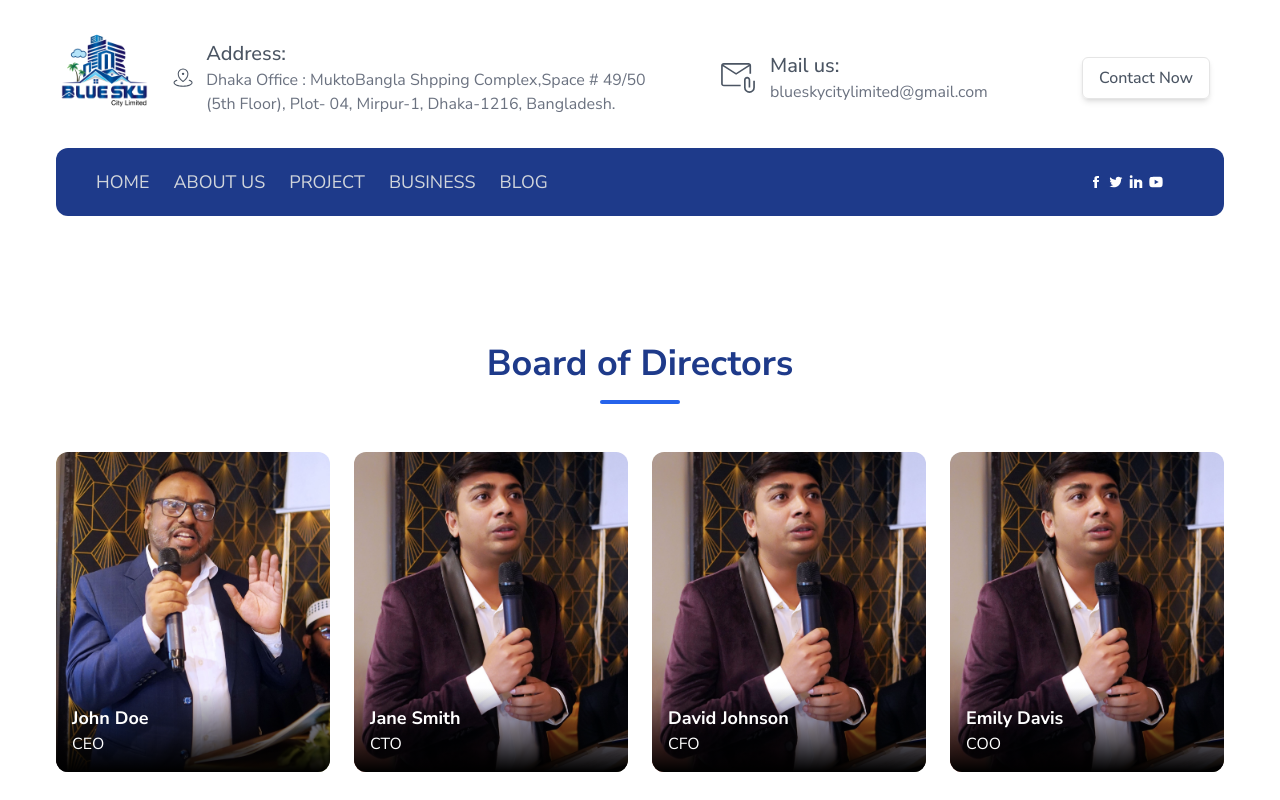
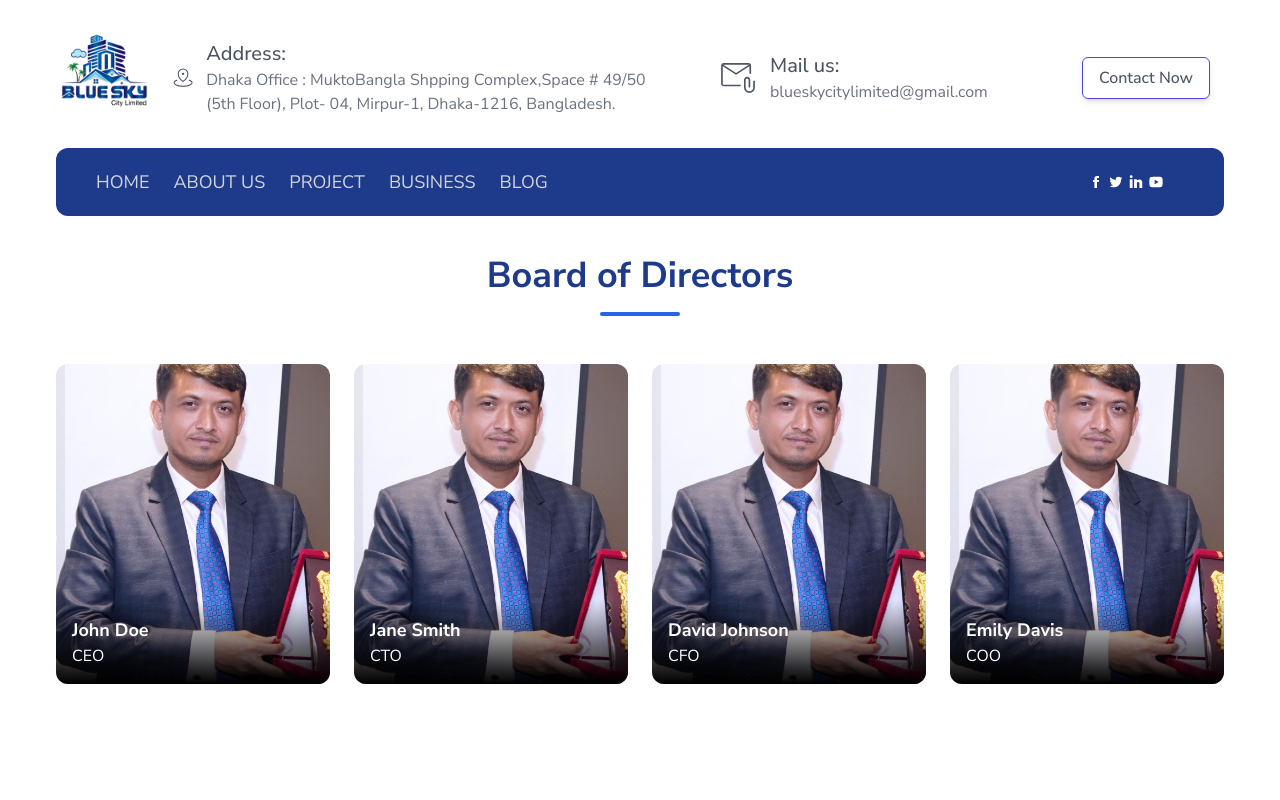
Before and after one commit to sabbir1257/blue_sky_font_end, a Next.js app: page /boardOfDirector in a window 1280 px wide. Shown: the top 800 px of the page. Built offline with nearby package versions, Linux system fonts and the light colour scheme.

Commit message:
change image

```diff
--- a/src/components/pages/teams/ExecutiveTeam.tsx
+++ b/src/components/pages/teams/ExecutiveTeam.tsx
@@ -2,7 +2,6 @@ import Container from '@/components/ui/Container';
 import Image from 'next/image';
 import React from 'react';
 
-// Dynamic data for the Executive Team
 const executiveMembers = [
   {
     name: 'John Doe',
@@ -12,17 +11,17 @@ const executiveMembers = [
   {
     name: 'Jane Smith',
     position: 'CTO',
-    image: '/images/man1.jpg',
+    image: '/images/Managing-directing.jpeg',
   },
   {
     name: 'David Johnson',
     position: 'CFO',
-    image: '/images/man1.jpg',
+    image: '/images/Managing-directing.jpeg',
   },
   {
     name: 'Emily Davis',
     position: 'COO',
-    image: '/images/man1.jpg',
+    image: '/images/Managing-directing.jpeg',
   },
 ];
 
--- a/src/components/pages/teams/ShareHolders.tsx
+++ b/src/components/pages/teams/ShareHolders.tsx
@@ -2,7 +2,6 @@ import Container from '@/components/ui/Container';
 import Image from 'next/image';
 import React from 'react';
 
-// Dynamic data for shareholders
 const shareHolders = [
   {
     name: 'John Doe',
@@ -12,25 +11,25 @@ const shareHolders = [
   {
     name: 'Jane Smith',
     position: 'CTO',
-    image: '/images/man1.jpg',
+    image: '/images/Managing-directing.jpeg',
   },
   {
     name: 'David Johnson',
     position: 'CFO',
-    image: '/images/man1.jpg',
+    image: '/images/Managing-directing.jpeg',
   },
   {
     name: 'Emily Davis',
     position: 'COO',
-    image: '/images/man1.jpg',
+    image: '/images/Managing-directing.jpeg',
   },
 ];
 
 const ShareHolders = () => {
   return (
     <Container>
-      <div className="py-16  text-gray-900">
-        <div className="text-center my-12">
+      <div className="py-6  text-gray-900">
+        <div className="text-center mb-12">
         <h2 className="text-3xl md:text-4xl font-bold text-blue-900">
           Our Share Holders
         </h2>
--- a/src/components/shared/navbar/NavTop.tsx
+++ b/src/components/shared/navbar/NavTop.tsx
@@ -32,7 +32,7 @@ const NavTop = () => {
                             {/* <Image width={300} height={300} src={'/images/logo/logo.png'} alt='logo'/> */}
                         </div>
                        <Link href={'/contact'}>
-                        <Button className='border rounded-md shadow-md'>Contact Now</Button>
+                        <Button className='border border-indigo-600 rounded-md shadow-md'>Contact Now</Button>
                        </Link>
                     </div>
                 </div>
--- a/src/pages/boardOfDirector/index.tsx
+++ b/src/pages/boardOfDirector/index.tsx
@@ -8,22 +8,22 @@ const boardMembers = [
   {
     name: 'John Doe',
     position: 'CEO',
-    image: '/images/man2.jpg',
+    image: '/images/Managing-directing.jpeg',
   },
   {
     name: 'Jane Smith',
     position: 'CTO',
-    image: '/images/man1.jpg',
+    image: '/images/Managing-directing.jpeg',
   },
   {
     name: 'David Johnson',
     position: 'CFO',
-    image: '/images/man1.jpg',
+    image: '/images/Managing-directing.jpeg',
   },
   {
     name: 'Emily Davis',
     position: 'COO',
-    image: '/images/man1.jpg',
+    image: '/images/Managing-directing.jpeg',
   },
 ];
 
@@ -31,8 +31,8 @@ const BoardDirector = () => {
   return (
     <>
       <Container>
-        <div className="py-16  text-gray-900">
-          <div className="text-center my-12">
+        <div className="py-6  text-gray-900">
+          <div className="text-center mb-12">
             <h2 className="text-3xl md:text-4xl font-bold text-blue-900">
               Board of Directors
             </h2>
```
Also changed, not shown: public/images/Managing-directing.jpeg (added), public/images/man1.jpg (deleted).
